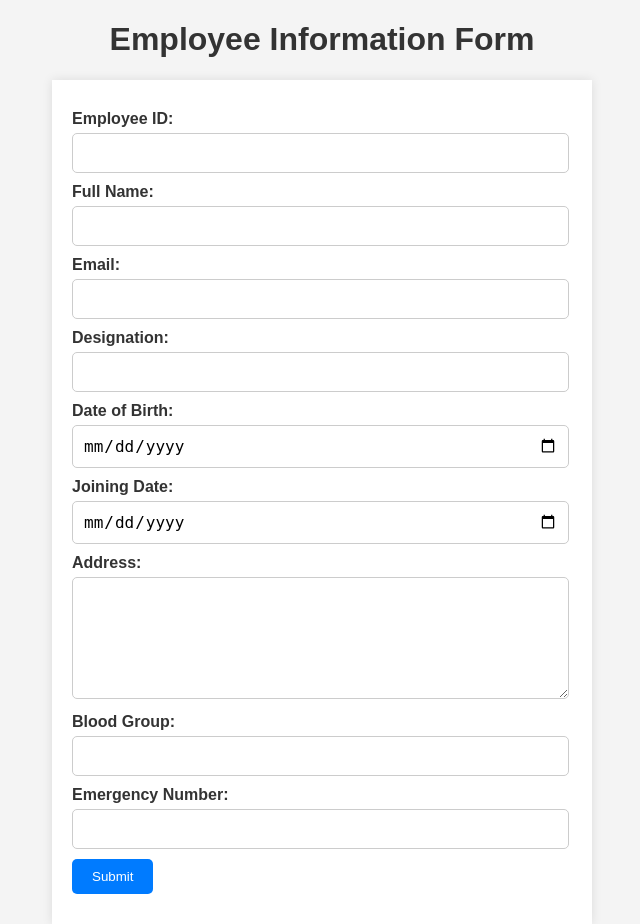
After one commit to vijayendrak629/HR-application, a PHP site: page /employeeinformation.php in a window 1280 px wide. The commit adds this page. Shown: the whole page, without its empty margins (318-958 px from the left). Run offline with PHP 8.4, Linux system fonts and the light colour scheme.

Commit message:
employee information and display upcoming birthday and anniversary

```diff
--- /dev/null
+++ b/employeeinformation.php
@@ -0,0 +1,122 @@
+<!DOCTYPE html>
+<html>
+<head>
+    <title>Employee Information Form</title>
+    <style>
+        body {
+            font-family: Arial, sans-serif;
+            background-color: #f4f4f4;
+            margin: 0;
+            padding: 0;
+        }
+
+        h1 {
+            text-align: center;
+            color: #333;
+        }
+
+        .container {
+            max-width: 500px;
+            margin: 0 auto;
+            background: #fff;
+            padding: 20px;
+            box-shadow: 0px 0px 10px rgba(0, 0, 0, 0.1);
+        }
+
+        .form-group {
+            margin: 10px 0;
+        }
+
+        label {
+            display: block;
+            font-weight: bold;
+            color: #333;
+        }
+
+        input[type="text"],
+        input[type="email"],
+        input[type="date"],
+        input[type="tel"],
+        textarea {
+            width: 95%;
+            padding: 10px;
+            border: 1px solid #ccc;
+            border-radius: 5px;
+            font-size: 16px;
+            margin-top: 5px;
+        }
+
+        textarea {
+            height: 100px;
+        }
+
+        input[type="submit"] {
+            background: #007BFF;
+            color: #fff;
+            border: none;
+            padding: 10px 20px;
+            cursor: pointer;
+            border-radius: 5px;
+        }
+
+        input[type="submit"]:hover {
+            background: #0056b3;
+        }
+    </style>
+</head>
+<body>
+    <h1>Employee Information Form</h1>
+    <div class="container">
+        <form action="submit.php" method="post">
+            <div class="form-group">
+                <label for="employee_id">Employee ID:</label>
+                <input type="text" name="employee_id" required>
+            </div>
+
+            <div class="form-group">
+                <label for="full_name">Full Name:</label>
+                <input type="text" name="full_name" required>
+            </div>
+
+            <div class="form-group">
+                <label for="email">Email:</label>
+                <input type="email" name="email" required>
+            </div>
+
+            <div class="form-group">
+                <label for="designation">Designation:</label>
+                <input type="text" name="designation" required>
+            </div>
+
+            <div class="form-group">
+                <label for="dob">Date of Birth:</label>
+                <input type="date" name="dob" required>
+            </div>
+
+            <div class="form-group">
+                <label for="joining_date">Joining Date:</label>
+                <input type="date" name="joining_date" required>
+            </div>
+
+            <div class="form-group">
+                <label for="address">Address:</label>
+                <textarea name="address" required></textarea>
+            </div>
+
+            <div class="form-group">
+                <label for="blood_group">Blood Group:</label>
+                <input type="text" name="blood_group" required>
+            </div>
+
+            <div class="form-group">
+                <label for="emergency_number">Emergency Number:</label>
+                <input type="tel" name="emergency_number" required>
+            </div>
+
+            <div class="form-group">
+                <input type="submit" value="Submit">
+            </div>
+        </form>
+    </div>
+</body>
+</html>
--- a/login_process.php
+++ b/login_process.php
@@ -28,6 +28,7 @@ if ($result->num_rows == 1) {
 } else {
     // Login failed.
     header('Location: login.php?error=1');
+
 }
 
 $conn->close();
```
Also changed, not shown: dashboard.php (+70 -1 lines), submit.php (added, +63 -0 lines).
